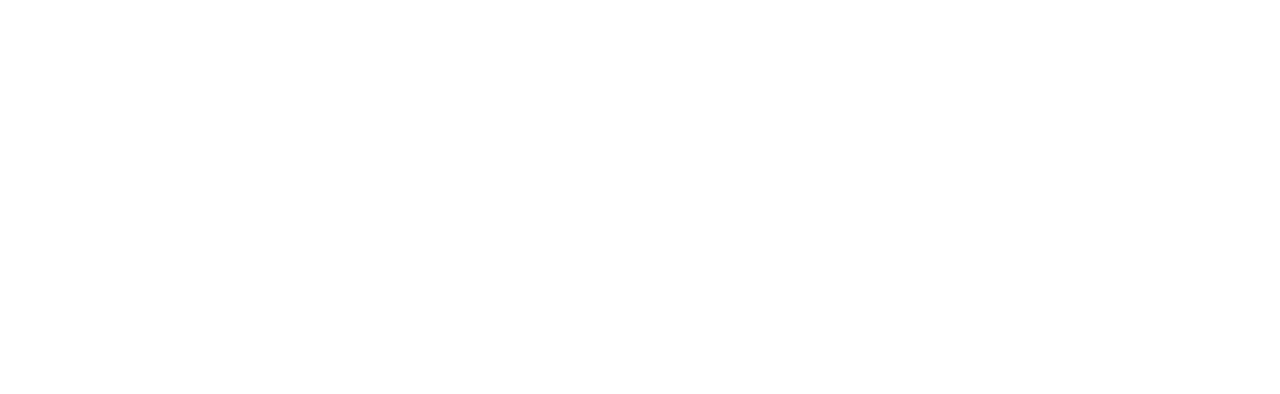
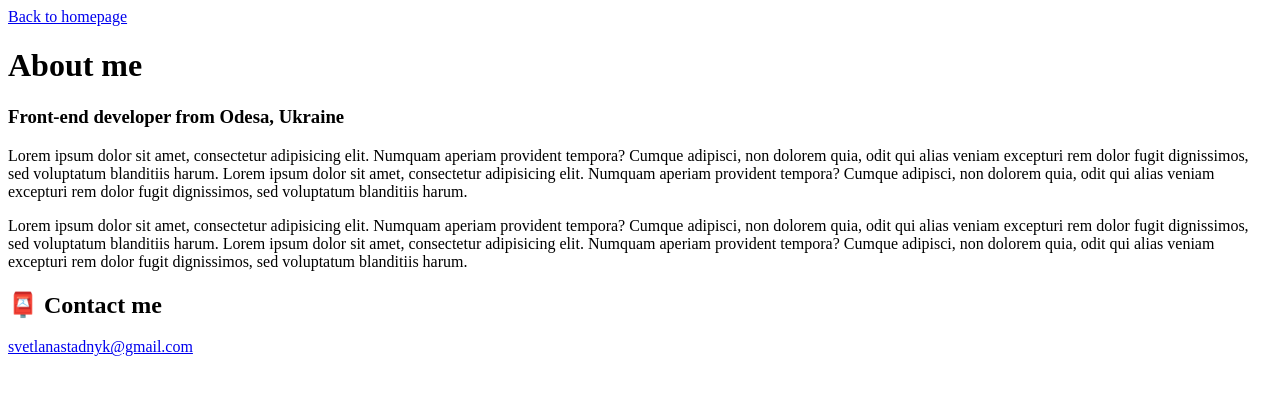
Before and after one commit to LanaStadnyk/SheCodes-Responsive-Week1, a plain HTML site: page about.html in a window 1280 px wide. Drawn offline with Linux system fonts and the light colour scheme.

Commit message:
Added the structure to about.html

```diff
--- a/about.html
+++ b/about.html
@@ -0,0 +1,38 @@
+<!DOCTYPE html>
+<html lang="en">
+  <head>
+    <meta charset="UTF-8" />
+    <meta http-equiv="X-UA-Compatible" content="IE=edge" />
+    <meta name="viewport" content="width=device-width, initial-scale=1.0" />
+    <title>About me</title>
+  </head>
+  <body>
+    <a href="index.html">Back to homepage</a>
+    <h1>About me</h1>
+    <h3>Front-end developer from Odesa, Ukraine</h3>
+    <div class="description-about-me">
+      <p>
+        Lorem ipsum dolor sit amet, consectetur adipisicing elit. Numquam
+        aperiam provident tempora? Cumque adipisci, non dolorem quia, odit qui
+        alias veniam excepturi rem dolor fugit dignissimos, sed voluptatum
+        blanditiis harum. Lorem ipsum dolor sit amet, consectetur adipisicing
+        elit. Numquam aperiam provident tempora? Cumque adipisci, non dolorem
+        quia, odit qui alias veniam excepturi rem dolor fugit dignissimos, sed
+        voluptatum blanditiis harum.
+      </p>
+      <p>
+        Lorem ipsum dolor sit amet, consectetur adipisicing elit. Numquam
+        aperiam provident tempora? Cumque adipisci, non dolorem quia, odit qui
+        alias veniam excepturi rem dolor fugit dignissimos, sed voluptatum
+        blanditiis harum. Lorem ipsum dolor sit amet, consectetur adipisicing
+        elit. Numquam aperiam provident tempora? Cumque adipisci, non dolorem
+        quia, odit qui alias veniam excepturi rem dolor fugit dignissimos, sed
+        voluptatum blanditiis harum.
+      </p>
+    </div>
+    <div class="contact-link">
+      <h2>📮 Contact me</h2>
+      <a href="mailto:svetlanastadnyk@gmail.com">svetlanastadnyk@gmail.com</a>
+    </div>
+  </body>
+</html>
```
Also changed, not shown: index.html (+1 -1 lines).
